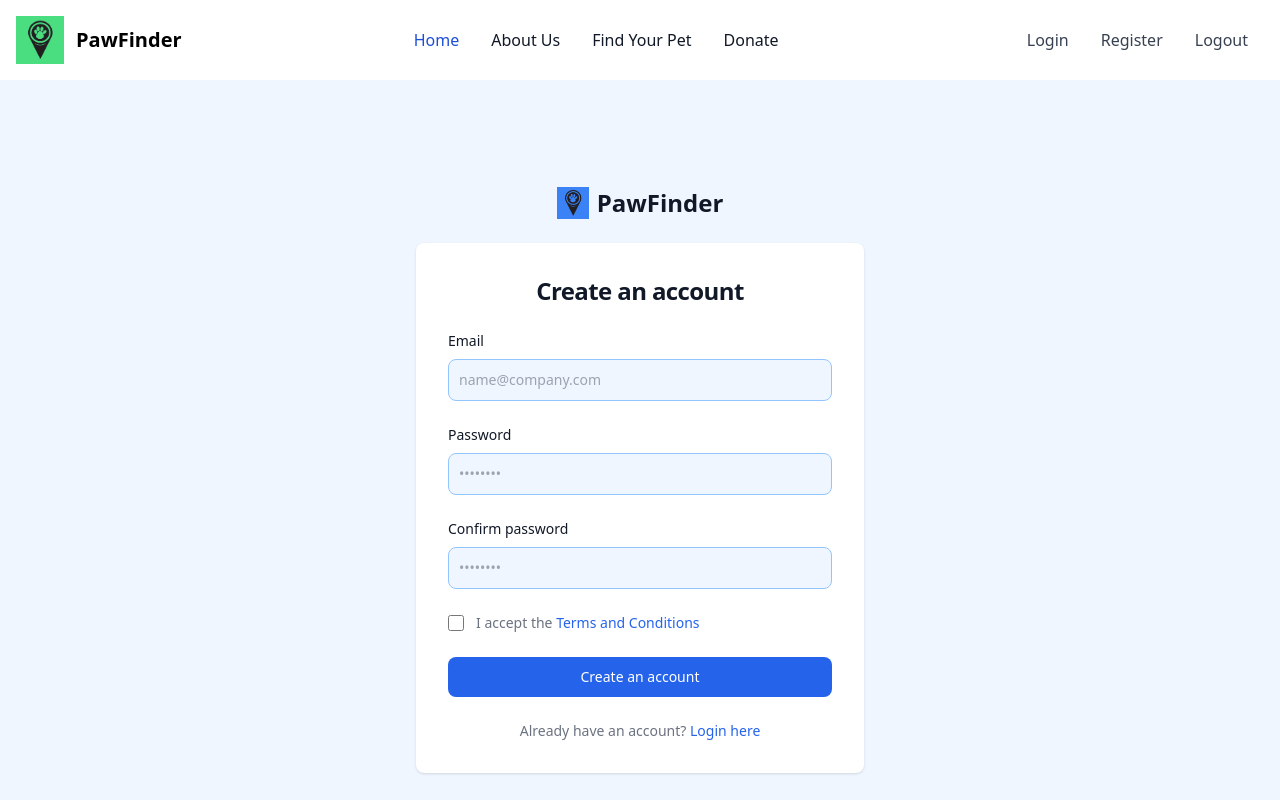
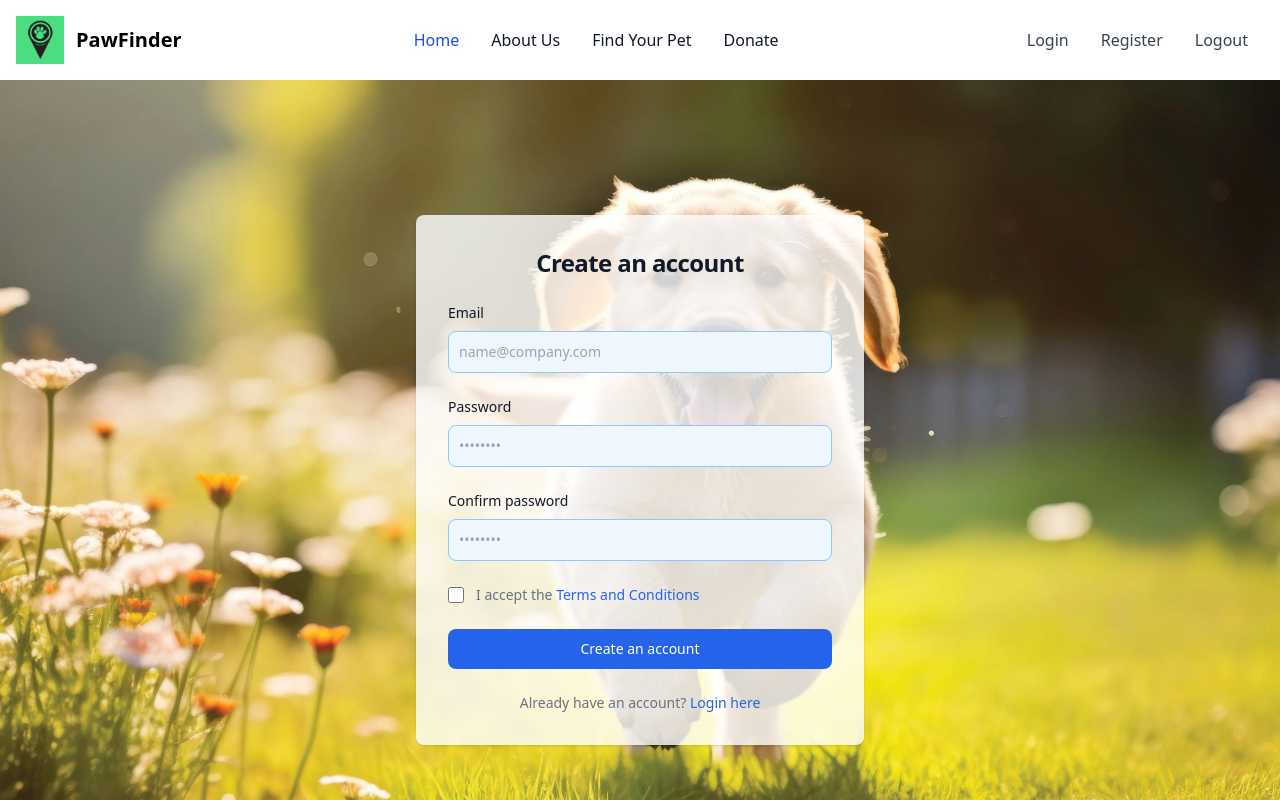
Before and after one commit to antoan-97/Pet-Finder, a React (Vite) app in the folder client/: page /register in a window 1280 px wide. Shown: the top 800 px of the page. Built offline with nearby package versions, Linux system fonts and the light colour scheme.

Commit message:
Update app colors

```diff
--- a/client/src/components/donate/Donate.jsx
+++ b/client/src/components/donate/Donate.jsx
@@ -1,7 +1,7 @@
 
 export default function Donate() {
     return (
-        <section className="bg-blue-500 py-12">
+        <section className="bg-green-500 py-12">
             <div className="max-w-screen-xl mx-auto px-4 sm:px-6 lg:px-8">
                 <h2 className="text-4xl font-bold text-center text-white mb-8">
                     Support Us
@@ -16,7 +16,7 @@ export default function Donate() {
                         href="https://dari.four-paws.bg/s/?_ga=2.50020911.802577102.1630308141-1149300567.1591961121"
                         target="_blank"
                         rel="noopener noreferrer"
-                        className="inline-block px-6 py-3 text-white bg-pink-500 rounded-lg hover:bg-pink-600 transition duration-300 ease-in-out"
+                        className="inline-block px-6 py-3 text-white bg-blue-500 rounded-lg hover:bg-pink-600 transition duration-300 ease-in-out"
                     >
                         Support Four Paws
                     </a>
--- a/client/src/components/guides/AdoptionGuide.jsx
+++ b/client/src/components/guides/AdoptionGuide.jsx
@@ -1,6 +1,6 @@
 export default function PetAdoptionStarterGuide() {
     return (
-        <section className="bg-blue-500 py-12">
+        <section className="bg-green-500 py-12">
             <div className="max-w-screen-lg mx-auto px-4 sm:px-6 lg:px-8">
                 <h2 className="text-4xl font-bold text-center text-white mb-8">
                     Pet Adoption Starter Guide
@@ -34,7 +34,7 @@ export default function PetAdoptionStarterGuide() {
                 <div className="text-center">
                     <a
                         href="https://en.wikipedia.org/wiki/Pet_adoption"
-                        className="inline-block px-6 py-3 text-white bg-pink-500 rounded-lg hover:bg-pink-600 transition duration-300 ease-in-out"
+                        className="inline-block px-6 py-3 text-white bg-blue-500 rounded-lg hover:bg-pink-600 transition duration-300 ease-in-out"
                     >
                         Learn More About Pet Adoption
                     </a>
--- a/client/src/components/home/Home.jsx
+++ b/client/src/components/home/Home.jsx
@@ -3,7 +3,7 @@ export default function Home() {
         <div>
 {/* TODO: ContextAPI/AuthProvider,Controlled forms,Login/Register/Logout functionality/Route Guards. */}
 
-            <h1 className="text-3xl fond-bold bg-blue-400 text-white">Find your new best friend</h1>
+            <h1 className="text-3xl fond-bold bg-green-400 text-white">Find your new best friend</h1>
 
 
 
--- a/client/src/components/register/Register.jsx
+++ b/client/src/components/register/Register.jsx
@@ -2,19 +2,9 @@ import { Link } from "react-router-dom";
 
 export default function Register() {
     return (
-        <section className="bg-blue-50 dark:bg-blue-500">
+        <section className="bg-login-bg bg-cover bg-center">
             <div className="flex flex-col items-center justify-center px-6 py-8 mx-auto md:h-screen lg:py-0">
-                <Link to='/'
-                    className="flex items-center mb-6 text-2xl font-semibold text-gray-900 dark:text-white"
-                >
-                    <img
-                        className="w-8 h-8 mr-2"
-                        src="images/login.logo.jpg"
-                        alt="logo"
-                    />
-                    PawFinder
-                </Link>
-                <div className="w-full bg-white rounded-lg shadow dark:border md:mt-0 sm:max-w-md xl:p-0 dark:bg-white-50 dark:border-white-50">
+                <div className="w-full bg-white bg-opacity-80 rounded-lg shadow dark:border md:mt-0 sm:max-w-md xl:p-0 dark:bg-white-50 dark:border-white-50">
                     <div className="p-6 space-y-4 md:space-y-6 sm:p-8">
                         <h1 className="text-xl font-bold leading-tight tracking-tight text-gray-900 md:text-2xl dark:text-gray">
                             Create an account
```
